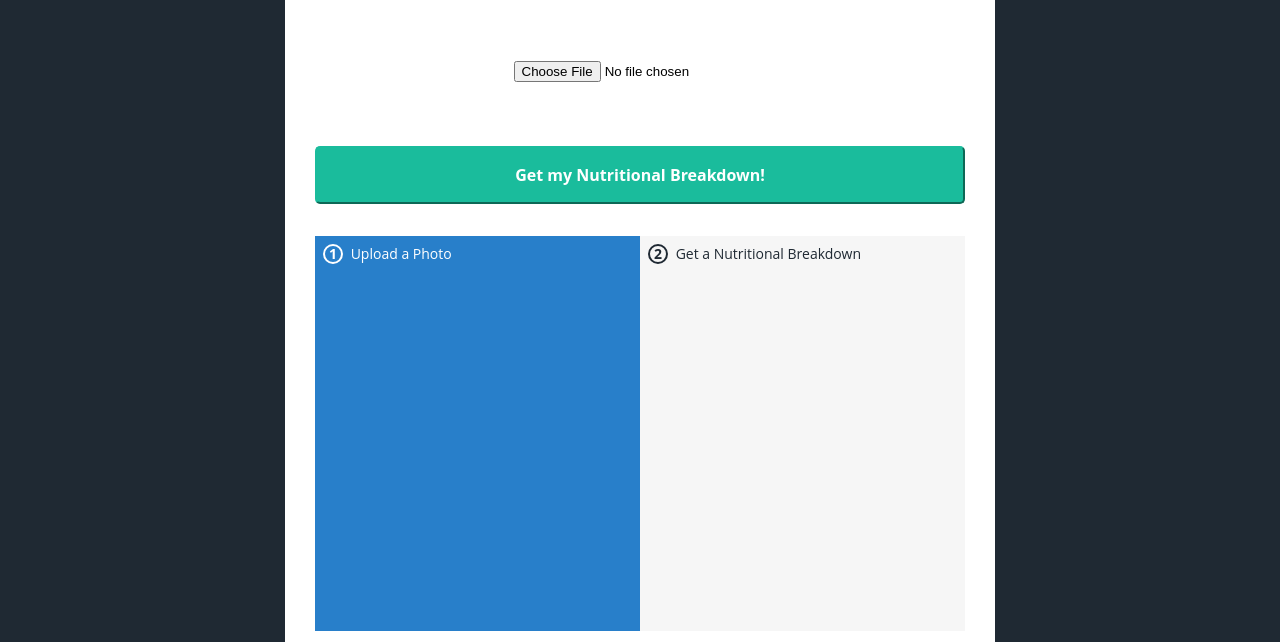
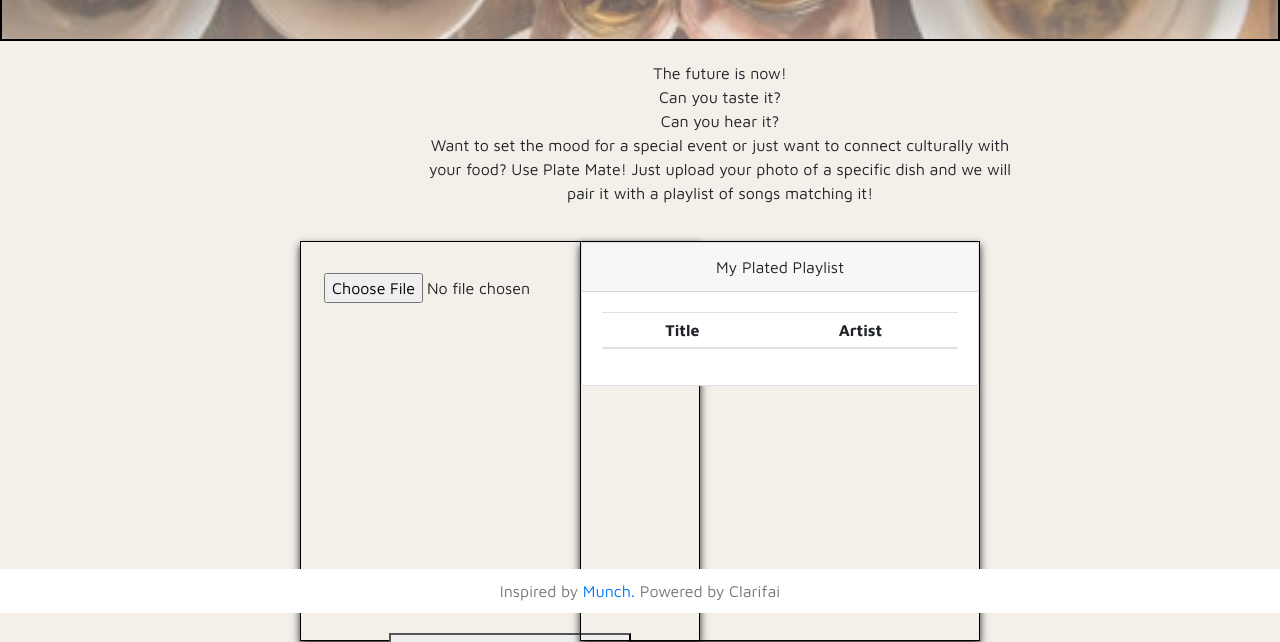
Before and after one commit to edepaolo/project-1, a plain HTML site: page index.html in a window 1280 px wide. Shown: the part 187-829 px from the top of the page. Drawn offline with nearby package versions, Linux system fonts and the light colour scheme; a script that the page names is missing; files whose address does not match are found by name.

Commit message:
UI layout and moved files to appropriate folders in project

```diff
--- /dev/null
+++ b/assets/css/style.css
@@ -0,0 +1,69 @@
+* {
+    box-sizing: border-box;
+    text-align: center;
+}
+
+body {
+    background-color: rgb(245, 239, 233);
+    font-family: 'Maven Pro', sans-serif;
+}
+#banner-text {
+    color: #fff;
+    font-size: 32px;
+    font-family: 'Courgette', cursive;
+
+}
+.background-image {
+    background-image: linear-gradient(rgba(0,0,0,0.5), rgba(231, 224, 224, 0.5)), url(../images/food.jpeg);
+    height: 100%;
+    padding: 80px;
+    background-position: center;
+    background-repeat: no-repeat;
+    background-size: cover;
+    position: relative;
+    border: 2px solid black;
+}
+
+.info {
+    width: 50%;
+    position: relative;
+    left: 400px;
+    padding: 20px;
+}
+.text {
+    color: #000;
+    padding: 40px;
+}
+
+.upload {
+    width: 400px;
+    height: 400px;
+    border: 1px solid black;
+    position: absolute;
+    left: 300px;
+    box-shadow: 0 4px 8px 0;
+}
+
+button {
+    position: relative;
+    top: 330px;
+    left: 10px;
+}
+
+.playlist {
+    width: 400px;
+    height: 400px;
+    border: 1px solid black;
+    position: absolute;
+    right: 300px;
+    box-shadow: 0 4px 8px 0;
+}
+
+footer {
+    background: #fff;
+    color: #777;
+    position: fixed;
+    bottom: 0;
+    width: 100%;
+    padding: 10px;
+}
--- a/index.html
+++ b/index.html
@@ -1,37 +1,77 @@
 <!DOCTYPE html>
 <html lang="en">
 <head>
-  <meta http-equiv="Content-Type" content="text/html; charset=UTF-8" />
-  <title>Munch - Clarifai + Wolfram Demo </title>
+  <meta charset="UTF-8">
+  <meta http-equiv="viewport" content="width=device-width, initial-scale=1.0">
+  <meta http-equiv="X-UA-Compatible" content="ie=edge">
+  <title>Plate Mate - Music for your food and your soul </title>
+  <!-- Bootstrap -->
+  <link rel="stylesheet" href="https://maxcdn.bootstrapcdn.com/bootstrap/4.0.0/css/bootstrap.min.css">
+  <!-- CSS -->
+  <link rel="stylesheet" href="../assets/css/style.css">
+  <!-- Google Fonts -->
+  <link href="https://fonts.googleapis.com/css?family=Courgette|Maven+Pro:400,700&display=swap" rel="stylesheet">
+  <!-- jQuery -->
   <script type="text/javascript" src="https://code.jquery.com/jquery-2.1.4.min.js"></script>
+  <!-- Clarifai -->
   <script type="text/javascript" src="https://sdk.clarifai.com/js/clarifai-latest.js"></script>
   <script type="text/javascript" src="https://s3.amazonaws.com/static.mlh.io/blog-code/2018-02-clarifai-nutrition-app/wolfram.js"></script>
   <script type="text/javascript" src="predict.js"></script>
-  <link rel="stylesheet" type="text/css" href="style.css" />
+  <link rel="stylesheet" type="text/css" href="../project-1/assets/css/style.css"/>
+  <link rel="stylesheet" href="../project-1/assets/css/reset.css">
   <!-- <link rel="stylesheet" type="text/css" href="https://s3.amazonaws.com/static.mlh.io/blog-code/2018-02-clarifai-nutrition-app/app.css" /> -->
 </head>
 <body>
-  <div class="wrapper">
-    <h1>What are you eating?</h1>
-    <h2>Snap a photo of your food & upload for a nutritional breakdown.</h2>
+  <div class="background-image">
+    <div id="banner-text">
+        <p>Plate Mate - Where music meets food for the soul!</p>
+    </div>
+</div>
+
+<div class="info">
+    <p>The future is now!
+        <br>
+    Can you taste it?
+        <br>
+    Can you hear it?
+        <br>
+    Want to set the mood for a special event or just want to connect culturally with your food? Use Plate Mate! Just upload your photo of a specific dish and we will pair it with a playlist of songs matching it! </p>
+</div>
+
+<div class="upload">
+        <button type="button" class="btn btn-primary btn-sm">Upload</button>
 
         <form action="#">
           <input type="file" id="filename" placeholder="Filename" size="100"/>
           <button onclick="predict_click($('#filename').val(), 'file'); return false;">Get my Nutritional Breakdown!</button>
         </form>
 
-    <div id="predictions">
-      <div class="food-photo">
-        <div class="step"><span>1</span> Upload a Photo</div>
 </div>
-      <div class="nutrition">
-        <div class="step"><span>2</span> Get a Nutritional Breakdown</div>
+
+<div class="playlist">
+
+  <div class="card mb-4">
     <div id="concepts"></div>
+        <div class="card-header">My Plated Playlist</div>
+        <div class="card-body">
+        <table class="table table-sm table-hover" id='playlist-table'>
+            <thead>
+            <tr>
+                <th scope="col">Title</th>
+                <th scope="col">Artist</th>
+            </tr>
+            </thead>
+            <tbody>
+            </tbody>
+        </table>
+        </div>
     </div>
 </div>
 
     <div class="powered-by">
-      <p>Inspired by <a href="https://devpost.com/software/munch-emsv0u">Munch</a>.  Powered by <img src="https://clarifai.com/static/images/logo.png" alt="Clarifai" />.</p>
+      <footer>
+     Inspired by <a href="https://devpost.com/software/munch-emsv0u">Munch.</a>  Powered by <a href="https://clarifai.com/"></a>Clarifai
+    </footer>
     </div>
   </div>
 </body>
--- a/style.css
+++ /dev/null
@@ -1,119 +0,0 @@
-html, body {
-    font-family: "Open Sans", "Helvetica Neue", Arial, sans-serif;
-    height: 100%;
-    background: #1f2933;
-  }
-
-  .wrapper {
-    background: #fff;
-    border-radius: 5px;
-    margin: 60px auto;
-    padding: 30px;
-    width: 650px;
-  }
-
-  .wrapper h1,
-  .wrapper h2 {
-    text-align: center;
-  }
-
-  .wrapper h2 {
-    font-size: 1.2rem;
-    font-weight: normal;
-    margin-bottom: 3rem;
-    margin-top: -1.2rem;
-  }
-
-  .wrapper form input[type='file'] {
-    display: block;
-    margin: 4rem auto;
-  }
-
-  .wrapper form button {
-    background: #1abc9c;
-    border-color: #1abc9c;
-    border-radius: 5px;
-    color: #fff;
-    display: block;
-    font-family: "Open Sans", "Helvetica Neue", Arial, sans-serif;
-    font-size: 1rem;
-    font-weight: bold;
-    margin: 1rem auto;
-    padding: 1rem;
-    width: 100%;
-  }
-
-  #predictions .food-photo,
-  #predictions .nutrition {
-    background: #287fca;
-    background-position: center center;
-    background-repeat: no-repeat;
-    background-size: contain;
-    float: left;
-    margin: 1rem auto;
-    min-height: 370px;
-    padding-top: 25px;
-    position: relative;
-    text-align: center;
-    width: 50%;
-  }
-
-  #predictions .step {
-    color: #fff;
-    font-size: 0.875rem;
-    left: 0.5rem;
-    line-height: 1rem;
-    position: absolute;
-    top: 0.5rem;
-  }
-
-  #predictions .step span {
-    border: 2px solid #fff;
-    border-radius: 50%;
-    display: inline-block;
-    font-weight: bold;
-    height: 1rem;
-    margin-right: 0.25rem;
-    width: 1rem;
-    text-align: center;
-  }
-
-  #predictions .nutrition .step {
-    color: #1f2933;
-  }
-
-  #predictions .nutrition .step span {
-    border-color: #1f2933;
-  }
-
-  #predictions .nutrition {
-    background: #f6f6f6;
-    float: right;
-  }
-
-  #predictions #concepts h3 {
-    margin: 0.25rem;
-  }
-
-  #predictions #concepts img {
-    display: block;
-    margin: auto;
-    max-height: 300px;
-    max-width: 95%;
-  }
-
-  #predictions #concepts .loading {
-    left: 50%;
-    height: 100px;
-    margin: -50px 0 0 -50px;
-    position: absolute;
-    top: 50%;
-    width: 100px;
-  }
-
-  .powered-by {
-    font-style: italic;
-    text-align: center;
-  }
-
-  .powered-by img { height: 1rem; }
```
Also changed, not shown: assets/css/reset.css (added), assets/images/chinese.jpg (added), assets/images/food.jpeg (added), assets/images/italy.jpg (added), assets/images/japanese.jpg (added), assets/images/mexican.jpg (added), assets/images/thai.jpg (added), assets/js/predict.js (renamed from predict.js), assets/js/project.js (added), css/style.css (deleted). Lines whose indentation alone changed are shown as unchanged.
